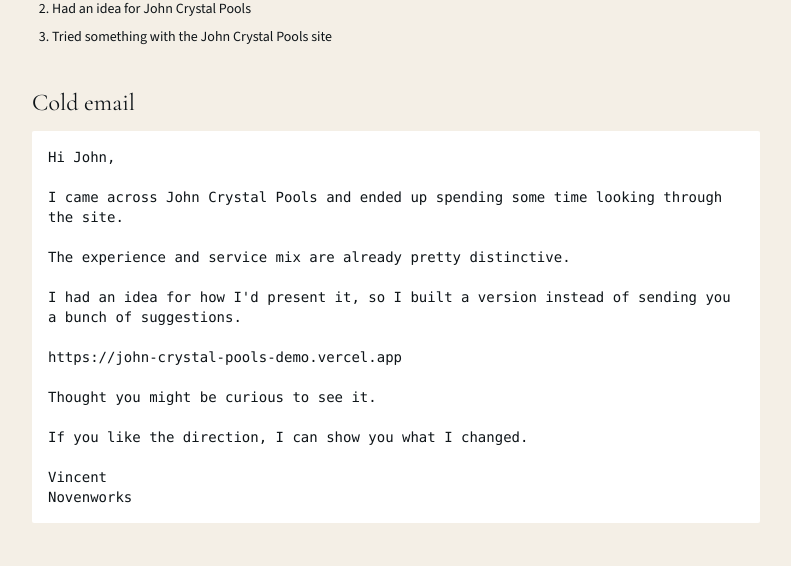
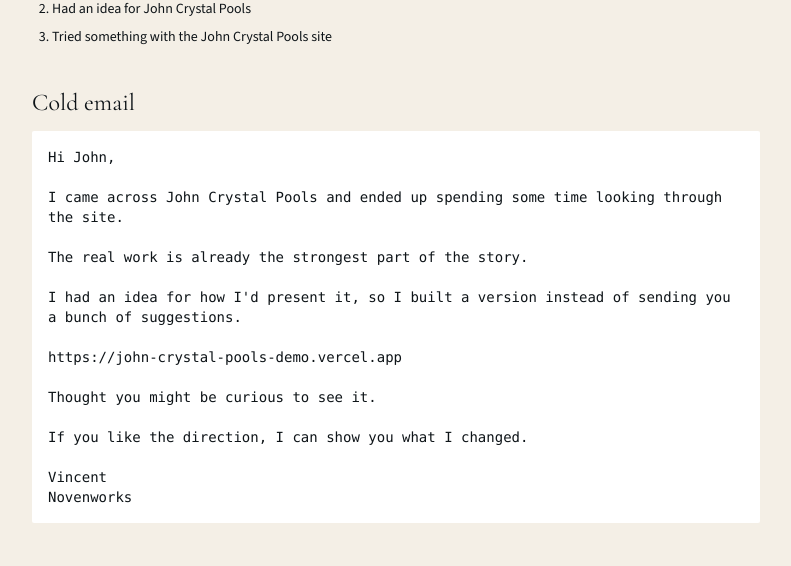
Before and after one commit to Novenworks/John-Crystal-Pools-Demo, a Next.js app: page /outreach in a window 1280 px wide. Shown: the part 1337-1903 px from the top of the page, without its empty margins (244-1035 px from the left). Built offline with nearby package versions, Linux system fonts and the light colour scheme.

Commit message:
Humanize outreach email copy

```diff
--- a/app/outreach/page.tsx
+++ b/app/outreach/page.tsx
@@ -81,7 +81,7 @@
 
 I came across John Crystal Pools and ended up spending some time looking through the site.
 
-The experience and service mix are already pretty distinctive.
+The real work is already the strongest part of the story.
 
 I had an idea for how I'd present it, so I built a version instead of sending you a bunch of suggestions.
 
```
